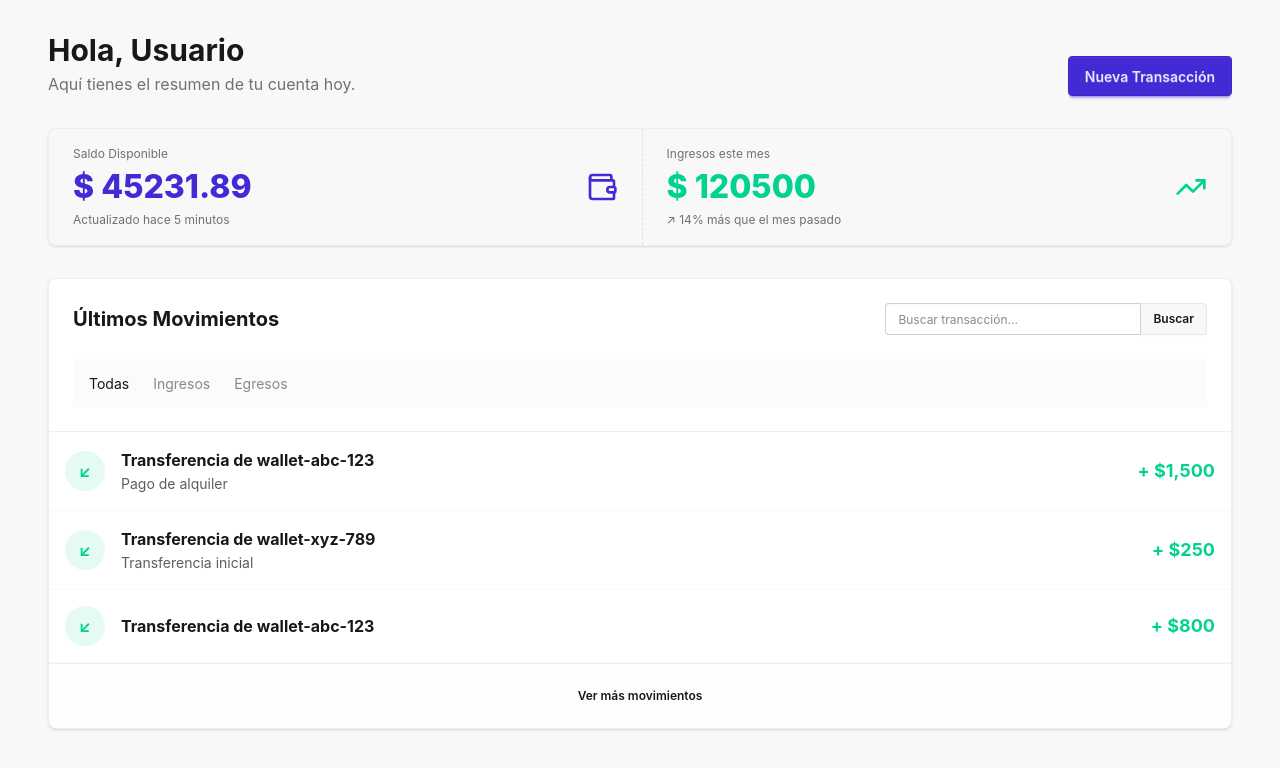
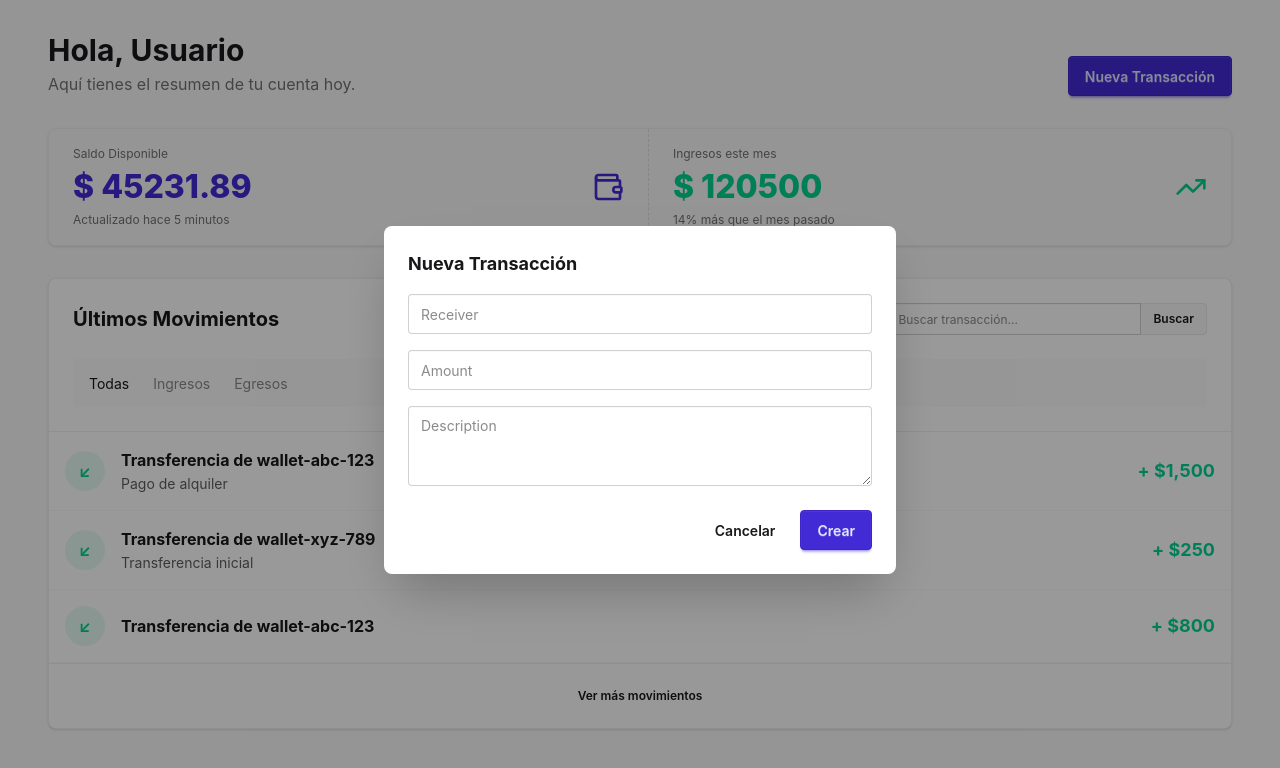
Before and after one commit to Facugarciar0805/blockchain-master-core, a React (Vite) app in the folder frontend/: page /homepage in a window 1280 px wide. Both pictures are taken after a click on the button "Nueva Transacción". Shown: the top 768 px of the page. Built offline with nearby package versions, Linux system fonts and the light colour scheme; no server answers.

Commit message:
Frontend Transactions listo

```diff
--- a/frontend/src/api/TransactionApi.tsx
+++ b/frontend/src/api/TransactionApi.tsx
@@ -1,8 +1,8 @@
-import type { TransactionType } from '../types/TransactionTypes.tsx';
+import type { TransactionType, CreateTransactionRequest } from '../types/TransactionTypes.tsx';
 
 const url = import.meta.env.VITE_API_URL;
 
-export async function createTransaction(transaction: TransactionType) {
+export async function createTransaction(transaction: CreateTransactionRequest) {
     const token = localStorage.getItem('token');
     const response = await fetch(url + '/transactions', {
         method: 'POST',
@@ -12,7 +12,11 @@ export async function createTransaction(transaction: TransactionType) {
         },
         body: JSON.stringify(transaction)
     });
-    if (!response.ok) throw new Error(`Failed to create transaction from user ${transaction.sender} to user ${transaction.receiver} : ${response.status}`);
+
+    if (!response.ok) {
+        throw new Error(`Failed to create transaction to user ${transaction.receiver}: ${response.status}`);
+    }
+
     return response.json();
 }
 
@@ -25,7 +29,11 @@ export async function getAllTransactions(): Promise<TransactionType[]> {
             'Authorization': `Bearer ${token}`
         },
     });
-    if (!response.ok) throw new Error(`Couldn't show transactions from user: ${response.status}`);
+
+    if (!response.ok) {
+        throw new Error(`Couldn't show transactions from user: ${response.status}`);
+    }
+
     return response.json();
 }
 
@@ -38,6 +46,10 @@ export async function getAllTransactionsWithUser(userId: string): Promise<Transa
             'Authorization': `Bearer ${token}`
         },
     });
-    if (!response.ok) throw new Error(`Couldn't get transactions with user ${userId} : ${response.status}`);
+
+    if (!response.ok) {
+        throw new Error(`Couldn't get transactions with user ${userId}: ${response.status}`);
+    }
+
     return response.json();
 }
--- a/frontend/src/pages/Homepage.tsx
+++ b/frontend/src/pages/Homepage.tsx
@@ -1,8 +1,41 @@
+import { useState } from "react";
 import TransactionHistory from "../components/TransactionHistory.tsx";
 import SummaryCard from "../components/SummaryCard.tsx";
-import {Wallet, TrendingUp} from 'lucide-react';
+import { Wallet, TrendingUp } from "lucide-react";
+import {createTransaction} from "../api/TransactionApi.tsx";
 
 export default function Homepage() {
+    const [isTransactionModalOpen, setIsTransactionModalOpen] = useState(false);
+    const [receiver, setReceiver] = useState("");
+    const [amount, setAmount] = useState("");
+    const [description, setDescription] = useState("");
+    const [isSubmitting, setIsSubmitting] = useState(false);
+    const [error, setError] = useState<string | null>(null);
+
+
+    async function handleCreateTransaction() {
+        try {
+            setIsSubmitting(true);
+            setError(null);
+
+            await createTransaction({
+                amount: Number(amount),
+                receiver,
+                description,
+            });
+
+            setReceiver("");
+            setAmount("");
+            setDescription("");
+            setIsTransactionModalOpen(false);
+        } catch (error) {
+            setError("No se pudo crear la transacción");
+        } finally {
+            setIsSubmitting(false);
+        }
+    }
+
+
     return (
         <div className="drawer lg:drawer-open bg-base-200 min-h-screen font-sans">
             <input id="dashboard-drawer" type="checkbox" className="drawer-toggle" />
@@ -14,7 +47,9 @@ export default function Homepage() {
                 <div className="w-full navbar bg-base-100 border-b border-base-300 lg:hidden">
                     <div className="flex-none">
                         <label htmlFor="dashboard-drawer" aria-label="open sidebar" className="btn btn-square btn-ghost">
-                            <svg xmlns="http://www.w3.org/2000/svg" fill="none" viewBox="0 0 24 24" className="inline-block w-6 h-6 stroke-current"><path strokeLinecap="round" strokeLinejoin="round" strokeWidth="2" d="M4 6h16M4 12h16M4 18h16"></path></svg>
+                            <svg xmlns="http://www.w3.org/2000/svg" fill="none" viewBox="0 0 24 24" className="inline-block w-6 h-6 stroke-current">
+                                <path strokeLinecap="round" strokeLinejoin="round" strokeWidth="2" d="M4 6h16M4 12h16M4 18h16"></path>
+                            </svg>
                         </label>
                     </div>
                     <div className="flex-1 px-2 mx-2 font-bold text-xl">MiBanco</div>
@@ -29,14 +64,32 @@ export default function Homepage() {
                             <h1 className="text-3xl font-bold text-base-content">Hola, Usuario</h1>
                             <p className="text-base-content/60 mt-1">Aquí tienes el resumen de tu cuenta hoy.</p>
                         </div>
-                        <button className="btn btn-primary btn-sm md:btn-md">Nueva Transacción</button>
+
+                        <button
+                            className="btn btn-primary btn-sm md:btn-md"
+                            onClick={() => setIsTransactionModalOpen(true)}
+                        >
+                            Nueva Transacción
+                        </button>
                     </div>
 
                     <div className="stats stats-vertical md:stats-horizontal shadow w-full border border-base-300">
 
-                        <SummaryCard title={"Saldo Disponible"} amount={45231.89} icon={Wallet} textStyle={"text-primary"} info={"Actualizado hace 5 minutos"}/>
+                        <SummaryCard
+                            title={"Saldo Disponible"}
+                            amount={45231.89}
+                            icon={Wallet}
+                            textStyle={"text-primary"}
+                            info={"Actualizado hace 5 minutos"}
+                        />
 
-                        <SummaryCard title={"Ingresos este mes"} amount={120500} icon={TrendingUp} textStyle={"text-success"} info={"↗︎ 14% más que el mes pasado"}/>
+                        <SummaryCard
+                            title={"Ingresos este mes"}
+                            amount={120500}
+                            icon={TrendingUp}
+                            textStyle={"text-success"}
+                            info={"14% más que el mes pasado"}
+                        />
                     </div>
 
                     <div className="w-full">
@@ -45,6 +98,63 @@ export default function Homepage() {
                 </div>
             </div>
 
+            {isTransactionModalOpen && (
+                <dialog className="modal modal-open">
+                    <div className="modal-box">
+                        <h3 className="font-bold text-lg">Nueva Transacción</h3>
+
+                        <div className="space-y-4 mt-4">
+                            <input
+                                className="input input-bordered w-full"
+                                placeholder="Receiver"
+                                value={receiver}
+                                onChange={(e) => setReceiver(e.target.value)}
+                                disabled={isSubmitting}
+                            />
+
+                            <input
+                                className="input input-bordered w-full"
+                                placeholder="Amount"
+                                type="number"
+                                value={amount}
+                                onChange={(e) => setAmount(e.target.value)}
+                                disabled={isSubmitting}
+                            />
+
+                            <textarea
+                                className="textarea textarea-bordered w-full"
+                                placeholder="Description"
+                                value={description}
+                                onChange={(e) => setDescription(e.target.value)}
+                                disabled={isSubmitting}
+                            />
+                            {error && (
+                                <p className="text-error text-sm">
+                                    {error}
+                                </p>
+                            )}
+                        </div>
+
+                        <div className="modal-action">
+                            <button
+                                className="btn btn-ghost"
+                                onClick={() => setIsTransactionModalOpen(false)}
+                                disabled={isSubmitting}
+                            >
+                                Cancelar
+                            </button>
+
+                            <button
+                                className="btn btn-primary"
+                                onClick={handleCreateTransaction}
+                                disabled={isSubmitting}
+                            >
+                                {isSubmitting ? "Creando..." : "Crear"}
+                            </button>
+                        </div>
+                    </div>
+                </dialog>
+            )}
         </div>
     );
 }
--- a/frontend/src/types/TransactionTypes.tsx
+++ b/frontend/src/types/TransactionTypes.tsx
@@ -9,3 +9,9 @@ export interface TransactionType {
     receiver: string;
     description?: string;
 }
+
+export interface CreateTransactionRequest {
+    amount: number;
+    receiver: string;
+    description?: string;
+}
```
Also changed, not shown: frontend/src/components/TransactionHistory.tsx (+4 -3 lines).
